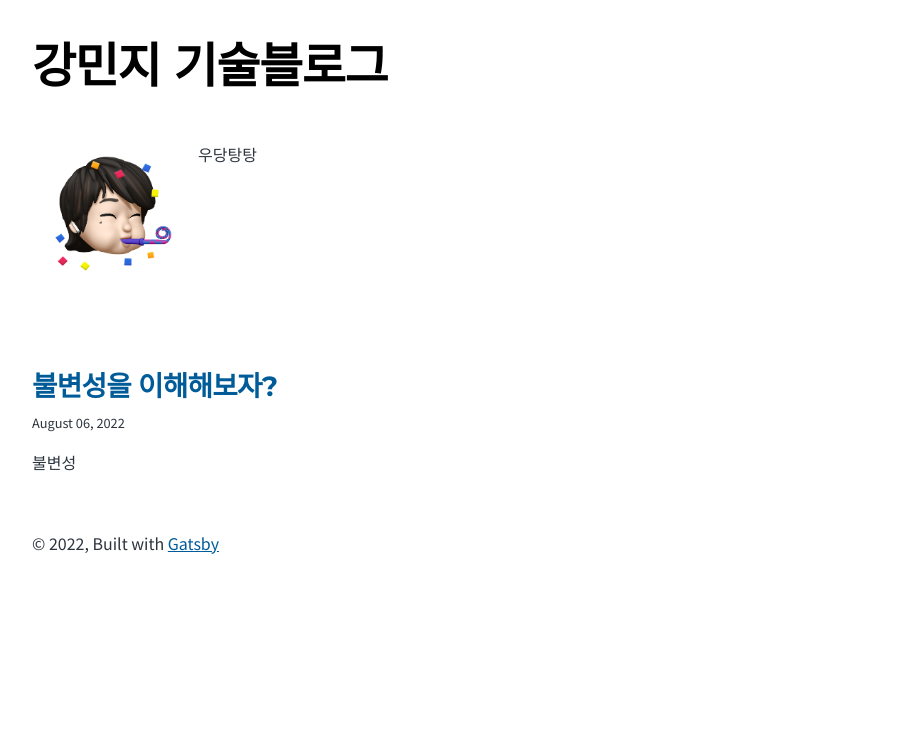
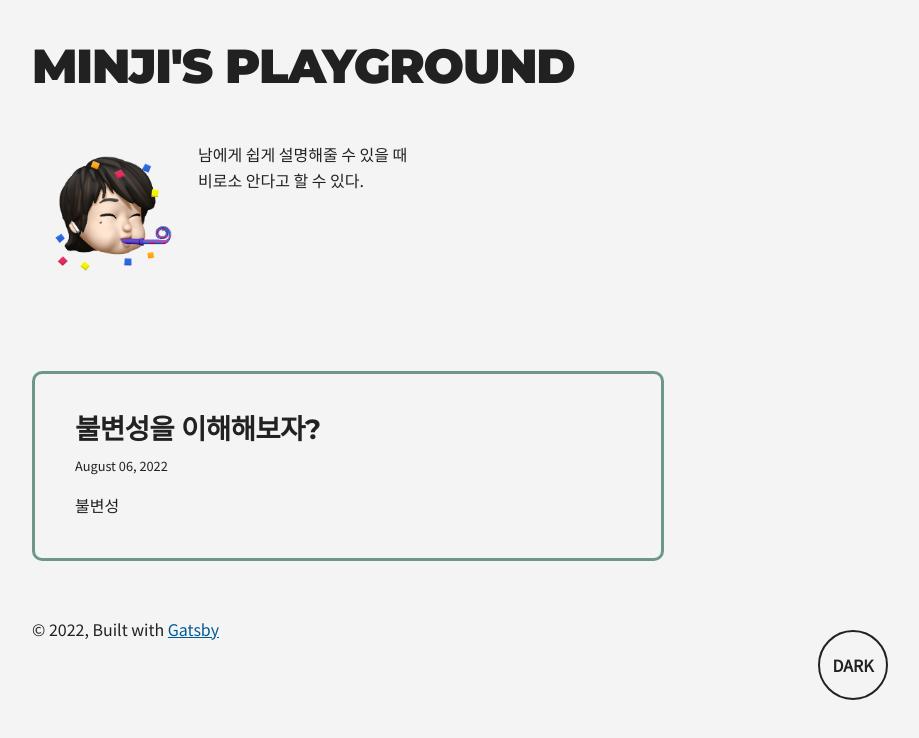
Before and after one commit to awaji0829/awaji0829.github.io, a Gatsby site: page / in a window 1280 px wide. Shown: the whole page, without its empty margins (292-1211 px from the left). Built offline with nearby package versions, Linux system fonts and the light colour scheme; Gatsby itself is replaced by a stand-in of ours.

Commit message:
darkmode 적용

```diff
--- a/gatsby-config.js
+++ b/gatsby-config.js
@@ -1,7 +1,7 @@
 module.exports = {
   // pathPrefix: "/awajino_blog",
   siteMetadata: {
-    title: `강민지 기술블로그`,
+    title: `MINJI'S PLAYGROUND`,
     author: {
       name: `awaji`,
       summary: `기록을 생활화 하자`,
@@ -10,6 +10,7 @@ module.exports = {
     siteUrl: `https://awaji0829.gatsbyjs.io/`,
   },
   plugins: [
+    "gatsby-plugin-dark-mode",
     `gatsby-plugin-image`,
     {
       resolve: `gatsby-source-filesystem`,
--- /dev/null
+++ b/src/components/Toggle.js
@@ -0,0 +1,17 @@
+import React from "react"
+import { ThemeToggler } from "gatsby-plugin-dark-mode"
+
+export const Toggle = () => {
+  return (
+    <ThemeToggler>
+      {({ theme, toggleTheme }) => (
+        <div
+          className="darkmodeBtn"
+          onClick={e => toggleTheme(theme === "dark" ? "light" : "dark")}
+        >
+          {theme === "dark" ? "WHITE" : "DARK"}
+        </div>
+      )}
+    </ThemeToggler>
+  )
+}
--- a/src/components/bio.js
+++ b/src/components/bio.js
@@ -43,8 +43,14 @@ const Bio = () => {
         alt="Profile picture"
       />
       {author?.name && (
-        <p>
-          우당탕탕
+        <p
+          style={{
+            color: "var(--textNormal)",
+
+            // transition: "color 0.2s ease-out, background 0.2s ease-out",
+          }}
+        >
+          남에게 쉽게 설명해줄 수 있을 때<br/> 비로소 안다고 할 수 있다.
           {` `}
         </p>
       )}
--- a/src/components/layout.js
+++ b/src/components/layout.js
@@ -1,5 +1,6 @@
 import * as React from "react"
 import { Link } from "gatsby"
+import { Toggle } from "../components/Toggle"
 
 const Layout = ({ location, title, children }) => {
   const rootPath = `${__PATH_PREFIX__}/`
@@ -22,9 +23,24 @@ const Layout = ({ location, title, children }) => {
 
   return (
     <div className="global-wrapper" data-is-root-path={isRootPath}>
-      <header className="global-header">{header}</header>
+      <Toggle />{" "}
+      <header
+        className="global-header"
+        style={{
+          backgroundColor: "var(--bg)",
+          color: "var(--point)",
+          // transition: "color 0.2s ease-out, background 0.2s ease-out",
+        }}
+      >
+        {header}
+      </header>
       <main>{children}</main>
-      <footer>
+      <footer
+        style={{
+          color: "var(--textNormal)",
+          // transition: "color 0.2s ease-out, background 0.2s ease-out",
+        }}
+      >
         © {new Date().getFullYear()}, Built with
         {` `}
         <a href="https://www.gatsbyjs.com">Gatsby</a>
--- /dev/null
+++ b/src/global.css
@@ -0,0 +1,19 @@
+body {
+  --bg: white;
+  --textNormal: #222;
+  --textTitle: #222;
+  --textLink: blue;
+  --hr: hsla(0, 0%, 0%, 0.2);
+
+  background-color: var(--bg);
+}
+
+body.dark {
+  -webkit-font-smoothing: antialiased;
+
+  --bg: #0f0e0e;
+  --textNormal: rgba(255, 255, 255, 0.88);
+  --textTitle: white;
+  --textLink: yellow;
+  --hr: hsla(0, 0%, 100%, 0.2);
+}
--- a/src/pages/index.js
+++ b/src/pages/index.js
@@ -30,8 +30,20 @@ const BlogIndex = ({ data, location }) => {
           const title = post.frontmatter.title || post.fields.slug
 
           return (
-            <li key={post.fields.slug}>
+            <li
+              key={post.fields.slug}
+              style={{
+                padding: "40px",
+                border: "3px solid var(--cardbg)",
+                borderRadius: "10px",
+                // transition: "color 0.2s ease-out, background 0.2s ease-out",
+              }}
+            >
               <article
+                style={{
+                  margin: 0,
+                  // transition: "color 0.2s ease-out, background 0.2s ease-out",
+                }}
                 className="post-list-item"
                 itemScope
                 itemType="http://schema.org/Article"
@@ -39,13 +51,32 @@ const BlogIndex = ({ data, location }) => {
                 <header>
                   <h2>
                     <Link to={post.fields.slug} itemProp="url">
-                      <span itemProp="headline">{title}</span>
+                      <span
+                        itemProp="headline"
+                        style={{
+                          color: "var(--textNormal)",
+                          // transition: "color 0.2s ease-out, background 0.2s ease-out",
+                        }}
+                      >
+                        {title}
+                      </span>
                     </Link>
                   </h2>
-                  <small>{post.frontmatter.date}</small>
+                  <small
+                    style={{
+                      color: "var(--textNormal)",
+                      // transition: "color 0.2s ease-out, background 0.2s ease-out",
+                    }}
+                  >
+                    {post.frontmatter.date}
+                  </small>
                 </header>
                 <section>
                   <p
+                    style={{
+                      color: "var(--textNormal)",
+                      // transition: "color 0.2s ease-out, background 0.2s ease-out",
+                    }}
                     dangerouslySetInnerHTML={{
                       __html: post.frontmatter.description || post.excerpt,
                     }}
--- a/src/style.css
+++ b/src/style.css
@@ -81,8 +81,26 @@ body {
   font-family: "Noto Sans KR";
   font-size: var(--fontSize-1);
   color: var(--color-text);
+  --cardbg: #6d9886;
+  --bg: #f4f4f4;
+  --point: #212121;
+  --textNormal: #222;
+  --textTitle: #222;
+  --textLink: blue;
+  --hr: hsla(0, 0%, 0%, 0.2);
+
+  background-color: var(--bg);
 }
-
+body.dark {
+  -webkit-font-smoothing: antialiased;
+  --point: #8b9a46;
+  --bg: #0f0e0e;
+  --cardbg: #541212;
+  --textNormal: #eeeeee;
+  --textTitle: white;
+  --textLink: yellow;
+  --hr: hsla(0, 0%, 100%, 0.2);
+}
 footer {
   padding: var(--spacing-6) var(--spacing-0);
 }
@@ -114,13 +132,13 @@ h4,
 h5,
 h6 {
   font-weight: var(--fontWeight-bold);
-  color: var(--color-heading);
+  /* color: var(--color-heading); */
 }
 
 h1 {
   font-weight: var(--fontWeight-black);
   font-size: var(--fontSize-6);
-  color: var(--color-heading-black);
+  /* color: var(--color-heading-black); */
 }
 
 h2 {
@@ -197,7 +215,7 @@ li > ul {
 }
 
 blockquote {
-  color: var(--color-text-light);
+  /* color: var(--color-text-light); */
   margin-left: calc(-1 * var(--spacing-6));
   margin-right: var(--spacing-8);
   padding: var(--spacing-0) var(--spacing-0) var(--spacing-0) var(--spacing-6);
@@ -284,6 +302,7 @@ a:focus {
   font-family: var(--font-heading);
   text-decoration: none;
   font-size: var(--fontSize-2);
+  color: var(--point);
 }
 
 .bio {
@@ -331,3 +350,24 @@ a:focus {
     list-style-position: inside;
   }
 }
+
+.darkmodeBtn {
+  position: fixed;
+  right: 100px;
+  bottom: 100px;
+
+  width: 70px;
+  height: 70px;
+  line-height: 66px;
+  text-align: center;
+  font-weight: var(--fontWeight-bold);
+  border: 2px solid var(--textTitle);
+  border-radius: 50%;
+  background-color: var(--bg);
+  color: var(--textTitle);
+  cursor: pointer;
+}
+.darkmodeBtn:hover {
+  background-color: var(--textTitle);
+  color: var(--bg);
+}
```
Also changed, not shown: src/templates/blog-post.js (+11 -2 lines), src/utils/typography.js (added, +21 -0 lines).
